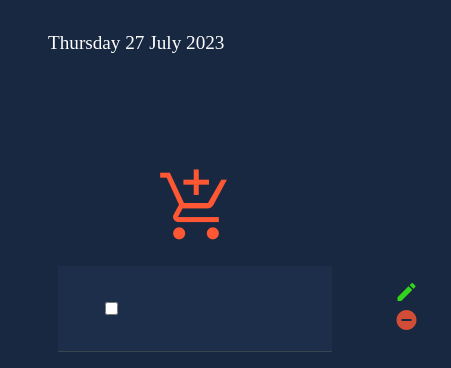
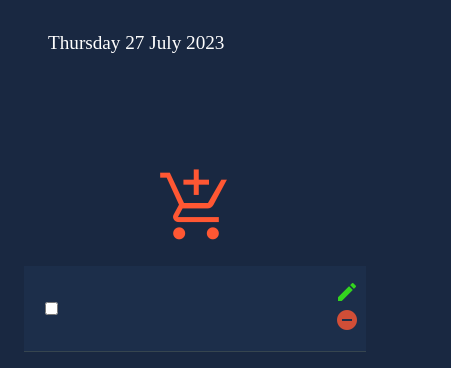
Before and after one commit to TimmyC-webdev/Shopping-Basket-App, a website built with Parcel: page index.html in a window 390 px wide. Both pictures are taken after a click on the button "add_shopping_cart". Shown: the whole page, 451 px wide, since content can reach past the window. Built offline with nearby package versions, Linux system fonts and the light colour scheme.

Commit message:
Media query

```diff
--- a/style.css
+++ b/style.css
@@ -79,13 +79,22 @@ main {
   margin-bottom: 1.4rem;
 }
 
+/*Media query*/
+
+@media only screen and (max-width: 758px) {
+  .item {
+    width: 100vw;
+    max-width: 100%;
+  }
+}
+
 .item:last-of-type {
   margin-bottom: 2rem;
 }
 
 .item input[type="checkbox"] {
   margin-right: 1rem;
-  margin-left: 2rem;
+  margin-left: 1ch;
 }
 
 input:checked {
```
